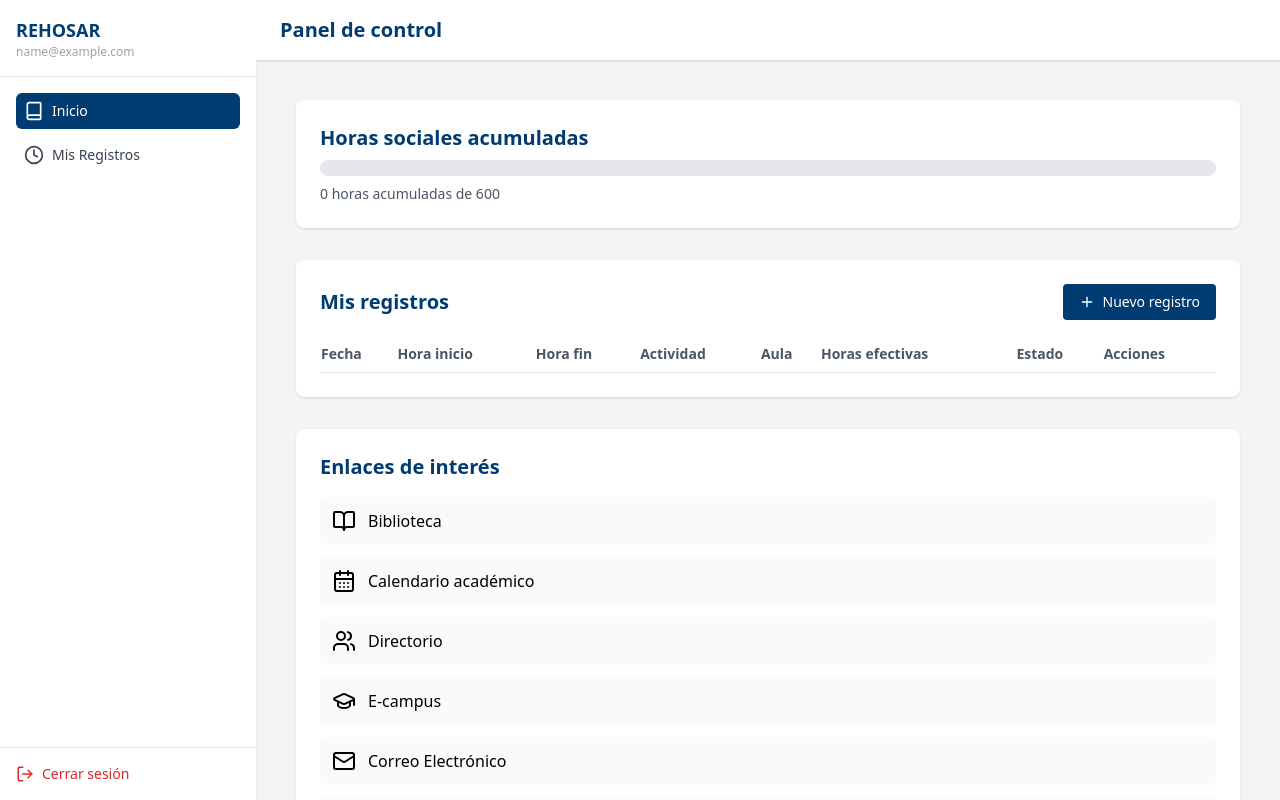
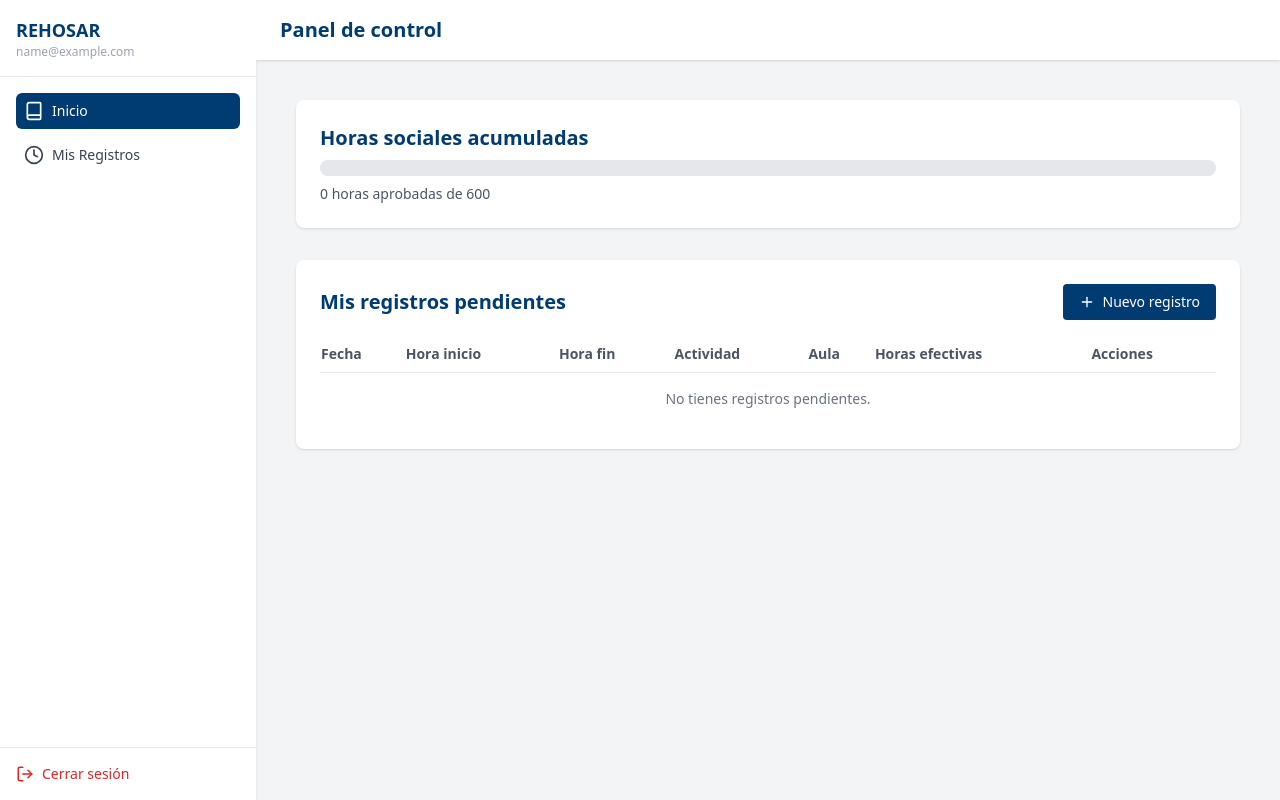
Before and after one commit to PNC-012025/pnc-proyecto-final-frontend-ft-grupo-08-s02, a React (Vite) app: page /dashboard in a window 1280 px wide. Built offline with nearby package versions, Linux system fonts and the light colour scheme; sample sign-in values are in the browser's storage.

Commit message:
feat: Se agrego validacion de nuevo registro

```diff
--- a/src/pages/Dashboard/DashboardEstudiante.tsx
+++ b/src/pages/Dashboard/DashboardEstudiante.tsx
@@ -1,6 +1,19 @@
+// src/pages/Dashboard/DashboardEstudiante.tsx
+
 import React, { useState, useEffect } from 'react';
-import { BookOpen, CalendarDays, GraduationCap, Mail, School, Users, Plus, Trash2, Edit2 } from 'lucide-react';
+import {
+    BookOpen,
+    CalendarDays,
+    GraduationCap,
+    Mail,
+    School,
+    Users,
+    Plus,
+    Trash2,
+    Edit2
+} from 'lucide-react';
 import { Dialog } from '@headlessui/react';
+import useAuth from '../../hooks/useAuth';
 
 interface RegistroHora {
     id: number;
@@ -10,31 +23,33 @@ interface RegistroHora {
     actividad: string;
     aula: string;
     horasEfectivas: number;
-    estado: 'PENDIENTE' | 'APROBADO';
+    estado: 'PENDIENTE' | 'APROBADO' | 'RECHAZADO';
     estudianteId: string;
 }
 
 const calcularHoras = (inicio: string, fin: string): number => {
     const [hiH, hiM] = inicio.split(':').map(Number);
     const [hfH, hfM] = fin.split(':').map(Number);
-    const inicioMin = hiH * 60 + hiM;
-    const finMin = hfH * 60 + hfM;
-    const diff = Math.max(0, finMin - inicioMin);
+    const diff = Math.max(0, (hfH * 60 + hfM) - (hiH * 60 + hiM));
     return Math.round((diff / 60) * 100) / 100;
 };
 
 const DashboardEstudiante: React.FC = () => {
-    const currentUser = JSON.parse(localStorage.getItem('user') || '{}');
+    const { user } = useAuth();
+    const userId = user?.id ?? '';
 
+    // Carga inicial: todos los registros de este estudiante
     const [registros, setRegistros] = useState<RegistroHora[]>(() => {
-        const data = localStorage.getItem('registros');
-        return data ? JSON.parse(data).filter((r: RegistroHora) => r.estudianteId === currentUser.id) : [];
+        const all = JSON.parse(localStorage.getItem('registros') || '[]') as RegistroHora[];
+        return all.filter(r => r.estudianteId === userId);
     });
 
     const [modalOpen, setModalOpen] = useState(false);
     const [editing, setEditing] = useState<RegistroHora | null>(null);
 
-    const [form, setForm] = useState<Omit<RegistroHora, 'id' | 'horasEfectivas' | 'estado' | 'estudianteId'>>({
+    const [form, setForm] = useState<
+        Omit<RegistroHora, 'id' | 'horasEfectivas' | 'estado' | 'estudianteId'>
+    >({
         fecha: '',
         horaInicio: '',
         horaFin: '',
@@ -42,38 +57,33 @@ const DashboardEstudiante: React.FC = () => {
         aula: ''
     });
 
+    // Sincroniza localStorage cada vez que cambian los registros de este estudiante
     useEffect(() => {
-        const data = localStorage.getItem('registros');
-        if (data) {
-            const allRegistros = JSON.parse(data);
-            setRegistros(allRegistros.filter((r: RegistroHora) => r.estudianteId === currentUser.id));
-        }
-    }, []);
-
-    useEffect(() => {
-        const data = localStorage.getItem('registros');
-        const all = data ? JSON.parse(data) : [];
-        const filtered = all.filter((r: RegistroHora) => r.estudianteId !== currentUser.id);
-        localStorage.setItem('registros', JSON.stringify([...filtered, ...registros]));
-    }, [registros]);
+        const all = JSON.parse(localStorage.getItem('registros') || '[]') as RegistroHora[];
+        const otros = all.filter(r => r.estudianteId !== userId);
+        localStorage.setItem('registros', JSON.stringify([...otros, ...registros]));
+    }, [registros, userId]);
 
     const handleSubmit = () => {
         const horasEfectivas = calcularHoras(form.horaInicio, form.horaFin);
 
         if (editing) {
             setRegistros(prev =>
-                prev.map(r => (r.id === editing.id ? { ...editing, ...form, horasEfectivas } : r))
+                prev.map(r =>
+                    r.id === editing.id ? { ...r, ...form, horasEfectivas } : r
+                )
             );
         } else {
-            const nuevoRegistro: RegistroHora = {
+            const nuevo: RegistroHora = {
                 id: Date.now(),
                 ...form,
                 horasEfectivas,
                 estado: 'PENDIENTE',
-                estudianteId: currentUser.id
+                estudianteId: userId
             };
-            setRegistros(prev => [...prev, nuevoRegistro]);
+            setRegistros(prev => [...prev, nuevo]);
         }
+
         setModalOpen(false);
         setForm({ fecha: '', horaInicio: '', horaFin: '', actividad: '', aula: '' });
         setEditing(null);
@@ -83,34 +93,50 @@ const DashboardEstudiante: React.FC = () => {
         setRegistros(prev => prev.filter(r => r.id !== id));
     };
 
-    const handleEdit = (registro: RegistroHora) => {
-        setEditing(registro);
+    const handleEdit = (reg: RegistroHora) => {
+        setEditing(reg);
         setForm({
-            fecha: registro.fecha,
-            horaInicio: registro.horaInicio,
-            horaFin: registro.horaFin,
-            actividad: registro.actividad,
-            aula: registro.aula
+            fecha: reg.fecha,
+            horaInicio: reg.horaInicio,
+            horaFin: reg.horaFin,
+            actividad: reg.actividad,
+            aula: reg.aula
         });
         setModalOpen(true);
     };
 
-    const horasAprobadas = registros.reduce((total, reg) => reg.estado === 'APROBADO' ? total + reg.horasEfectivas : total, 0);
+    // Calcula horas aprobadas del estudiante
+    const all = JSON.parse(localStorage.getItem('registros') || '[]') as RegistroHora[];
+    const horasAprobadas = all
+        .filter(r => r.estudianteId === userId && r.estado === 'APROBADO')
+        .reduce((sum, r) => sum + r.horasEfectivas, 0);
     const porcentaje = Math.min((horasAprobadas / 600) * 100, 100);
+
+    // Solo muestra registros con estado 'PENDIENTE'
+    const pendientes = registros.filter(r => r.estado === 'PENDIENTE');
 
     return (
         <div className="space-y-8 p-4">
+            {/* Progreso */}
             <div className="bg-white rounded-lg shadow p-6">
-                <h2 className="text-xl font-semibold text-[#003c71] mb-2">Horas sociales acumuladas</h2>
+                <h2 className="text-xl font-semibold text-[#003c71] mb-2">
+                    Horas sociales acumuladas
+                </h2>
                 <div className="w-full bg-gray-200 rounded-full h-4 mb-2">
-                    <div className="bg-blue-600 h-4 rounded-full" style={{ width: `${porcentaje}%` }}></div>
+                    <div
+                        className="bg-blue-600 h-4 rounded-full"
+                        style={{ width: `${porcentaje}%` }}
+                    />
                 </div>
-                <p className="text-sm text-gray-600">{horasAprobadas} horas acumuladas de 600</p>
+                <p className="text-sm text-gray-600">
+                    {horasAprobadas} horas aprobadas de 600
+                </p>
             </div>
 
+            {/* Tabla de registros pendientes */}
             <div className="bg-white rounded-lg shadow p-6">
                 <div className="flex justify-between items-center mb-4">
-                    <h2 className="text-xl font-semibold text-[#003c71]">Mis registros</h2>
+                    <h2 className="text-xl font-semibold text-[#003c71]">Mis registros pendientes</h2>
                     <button
                         onClick={() => setModalOpen(true)}
                         className="flex items-center gap-2 text-sm text-white bg-[#003c71] px-4 py-2 rounded hover:bg-[#002f59]"
@@ -128,12 +154,12 @@ const DashboardEstudiante: React.FC = () => {
                             <th>Actividad</th>
                             <th>Aula</th>
                             <th>Horas efectivas</th>
-                            <th>Estado</th>
                             <th>Acciones</th>
                         </tr>
                     </thead>
                     <tbody>
-                        {registros.map(reg => (
+                        {pendientes.length > 0 ? (
+                            pendientes.map(reg => (
                                 <tr key={reg.id} className="border-b hover:bg-gray-50">
                                     <td className="py-2">{reg.fecha}</td>
                                     <td>{reg.horaInicio}</td>
@@ -141,7 +167,6 @@ const DashboardEstudiante: React.FC = () => {
                                     <td>{reg.actividad}</td>
                                     <td>{reg.aula}</td>
                                     <td>{reg.horasEfectivas}</td>
-                                <td>{reg.estado}</td>
                                     <td className="flex gap-2">
                                         <button onClick={() => handleEdit(reg)} className="text-blue-600 hover:underline">
                                             <Edit2 size={16} />
@@ -151,52 +176,37 @@ const DashboardEstudiante: React.FC = () => {
                                         </button>
                                     </td>
                                 </tr>
-                        ))}
+                            ))
+                        ) : (
+                            <tr>
+                                <td colSpan={7} className="py-4 text-center text-gray-500">
+                                    No tienes registros pendientes.
+                                </td>
+                            </tr>
+                        )}
                     </tbody>
                 </table>
             </div>
 
-            <div className="bg-white rounded-lg shadow p-6">
-                <h2 className="text-xl font-semibold text-[#003c71] mb-4">Enlaces de interés</h2>
-                <div className="space-y-3">
-                    <a href="#" className="flex items-center gap-3 p-3 rounded bg-gray-50 hover:bg-gray-100">
-                        <BookOpen /> Biblioteca
-                    </a>
-                    <a href="#" className="flex items-center gap-3 p-3 rounded bg-gray-50 hover:bg-gray-100">
-                        <CalendarDays /> Calendario académico
-                    </a>
-                    <a href="#" className="flex items-center gap-3 p-3 rounded bg-gray-50 hover:bg-gray-100">
-                        <Users /> Directorio
-                    </a>
-                    <a href="#" className="flex items-center gap-3 p-3 rounded bg-gray-50 hover:bg-gray-100">
-                        <GraduationCap /> E-campus
-                    </a>
-                    <a href="#" className="flex items-center gap-3 p-3 rounded bg-gray-50 hover:bg-gray-100">
-                        <Mail /> Correo Electrónico
-                    </a>
-                    <a href="#" className="flex items-center gap-3 p-3 rounded bg-gray-50 hover:bg-gray-100">
-                        <School /> Servicio social
-                    </a>
-                </div>
-            </div>
-
-            <Dialog open={modalOpen} onClose={() => setModalOpen(false)} className="fixed inset-0 z-50 flex items-center justify-center">
+            {/* Modal de nuevo/editar registro */}
+            <Dialog
+                open={modalOpen}
+                onClose={() => { setModalOpen(false); setEditing(null); }}
+                className="fixed inset-0 z-50 flex items-center justify-center"
+            >
                 <Dialog.Panel className="bg-white rounded-xl shadow-xl p-6 w-full max-w-md">
                     <Dialog.Title className="text-lg font-semibold mb-4">
                         {editing ? 'Editar registro' : 'Nuevo registro'}
                     </Dialog.Title>
                     <form
-                        onSubmit={(e) => {
-                            e.preventDefault();
-                            handleSubmit();
-                        }}
+                        onSubmit={e => { e.preventDefault(); handleSubmit(); }}
                         className="space-y-4"
                     >
                         <input
                             type="date"
                             className="w-full border rounded px-3 py-2"
                             value={form.fecha}
-                            onChange={(e) => setForm(prev => ({ ...prev, fecha: e.target.value }))}
+                            onChange={e => setForm(prev => ({ ...prev, fecha: e.target.value }))}
                             required
                         />
                         <div className="flex gap-2">
@@ -204,14 +214,14 @@ const DashboardEstudiante: React.FC = () => {
                                 type="time"
                                 className="w-1/2 border rounded px-3 py-2"
                                 value={form.horaInicio}
-                                onChange={(e) => setForm(prev => ({ ...prev, horaInicio: e.target.value }))}
+                                onChange={e => setForm(prev => ({ ...prev, horaInicio: e.target.value }))}
                                 required
                             />
                             <input
                                 type="time"
                                 className="w-1/2 border rounded px-3 py-2"
                                 value={form.horaFin}
-                                onChange={(e) => setForm(prev => ({ ...prev, horaFin: e.target.value }))}
+                                onChange={e => setForm(prev => ({ ...prev, horaFin: e.target.value }))}
                                 required
                             />
                         </div>
@@ -220,7 +230,7 @@ const DashboardEstudiante: React.FC = () => {
                             placeholder="Actividad realizada"
                             className="w-full border rounded px-3 py-2"
                             value={form.actividad}
-                            onChange={(e) => setForm(prev => ({ ...prev, actividad: e.target.value }))}
+                            onChange={e => setForm(prev => ({ ...prev, actividad: e.target.value }))}
                             required
                         />
                         <input
@@ -228,16 +238,13 @@ const DashboardEstudiante: React.FC = () => {
                             placeholder="Aula"
                             className="w-full border rounded px-3 py-2"
                             value={form.aula}
-                            onChange={(e) => setForm(prev => ({ ...prev, aula: e.target.value }))}
+                            onChange={e => setForm(prev => ({ ...prev, aula: e.target.value }))}
                             required
                         />
                         <div className="flex justify-end gap-2">
                             <button
                                 type="button"
-                                onClick={() => {
-                                    setModalOpen(false);
-                                    setEditing(null);
-                                }}
+                                onClick={() => { setModalOpen(false); setEditing(null); }}
                                 className="px-4 py-2 rounded bg-gray-100 hover:bg-gray-200"
                             >
                                 Cancelar
--- a/src/pages/Registros/RegistrosPage.tsx
+++ b/src/pages/Registros/RegistrosPage.tsx
@@ -1,5 +1,4 @@
 import React, { useState, useEffect, useRef } from 'react';
-import { useReactToPrint } from 'react-router-dom';
 import useAuth from '../../hooks/useAuth';
 import jsPDF from 'jspdf';
 import html2canvas from 'html2canvas';
```
Lines whose indentation alone changed are shown as unchanged.
